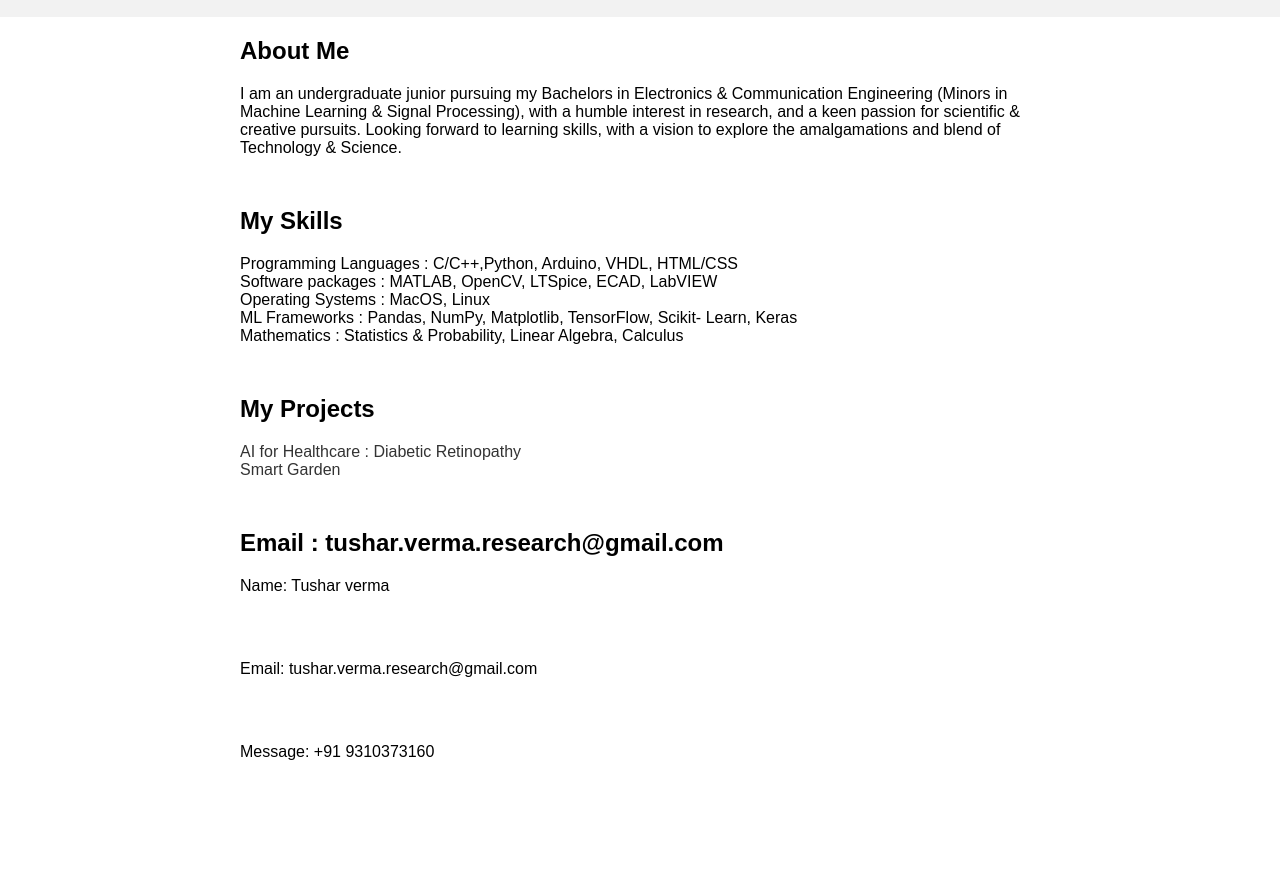
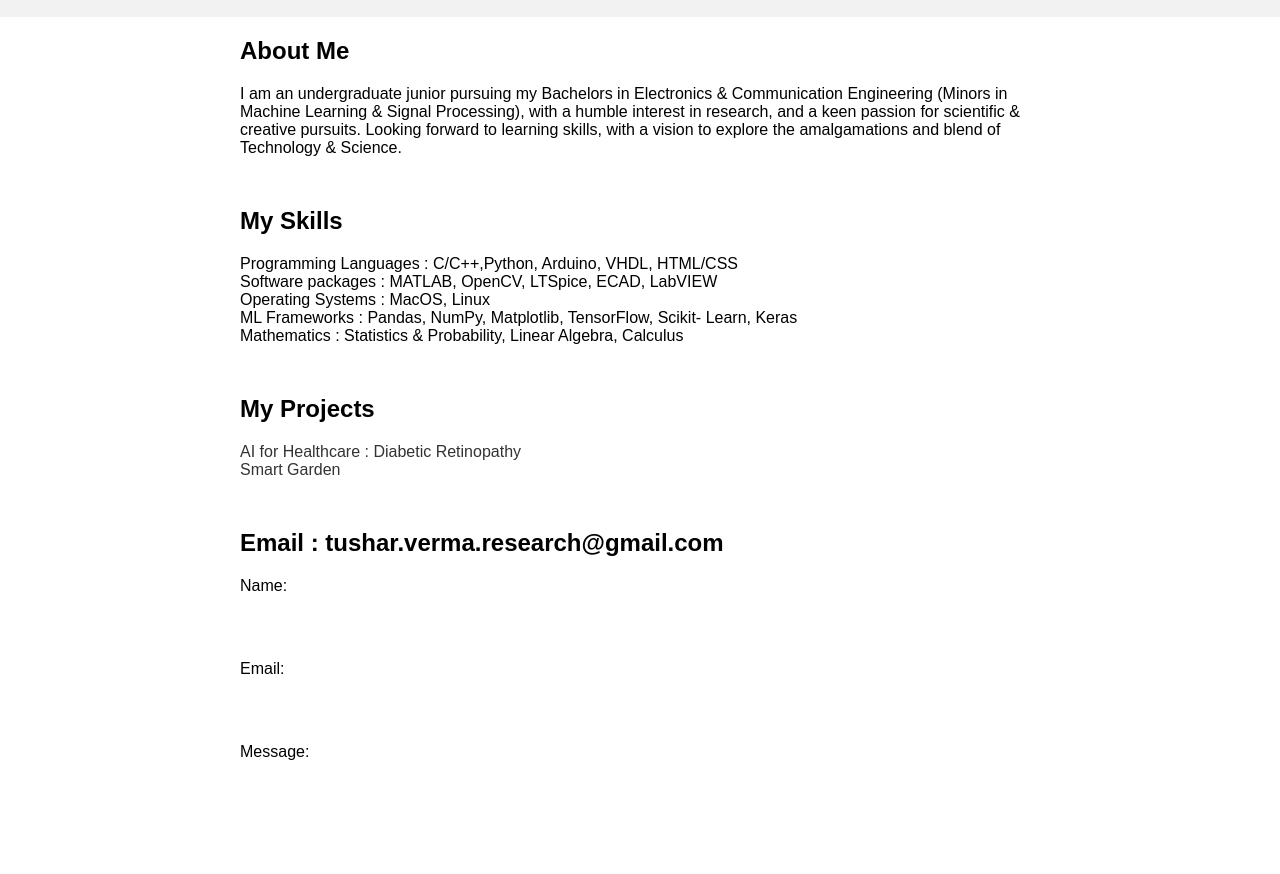
Before and after one commit to vermatushar/vermatushar.github.io, a plain HTML site: page index.html in a window 1280 px wide. Shown: the part 78-952 px from the top of the page. Drawn offline with Linux system fonts and the light colour scheme.

Commit message:
Update index.html

```diff
--- a/index.html
+++ b/index.html
@@ -44,13 +44,13 @@
       <section id="contact-me">
         <h2>Email : tushar.verma.research@gmail.com</h2>
         <form>
-          <label for="name">Name: Tushar verma</label>
+          <label for="name">Name:</label>
           <input type="text" id="name" name="name" required><br>
 
-          <label for="email">Email: tushar.verma.research@gmail.com</label>
+          <label for="email">Email:</label>
           <input type="email" id="email" name="email" required><br>
 
-          <label for="message">Message: +91 9310373160</label>
+          <label for="message">Message:</label>
           <textarea id="message" name="message" required></textarea><br>
 
           <button type="submit">Send</button>
```
